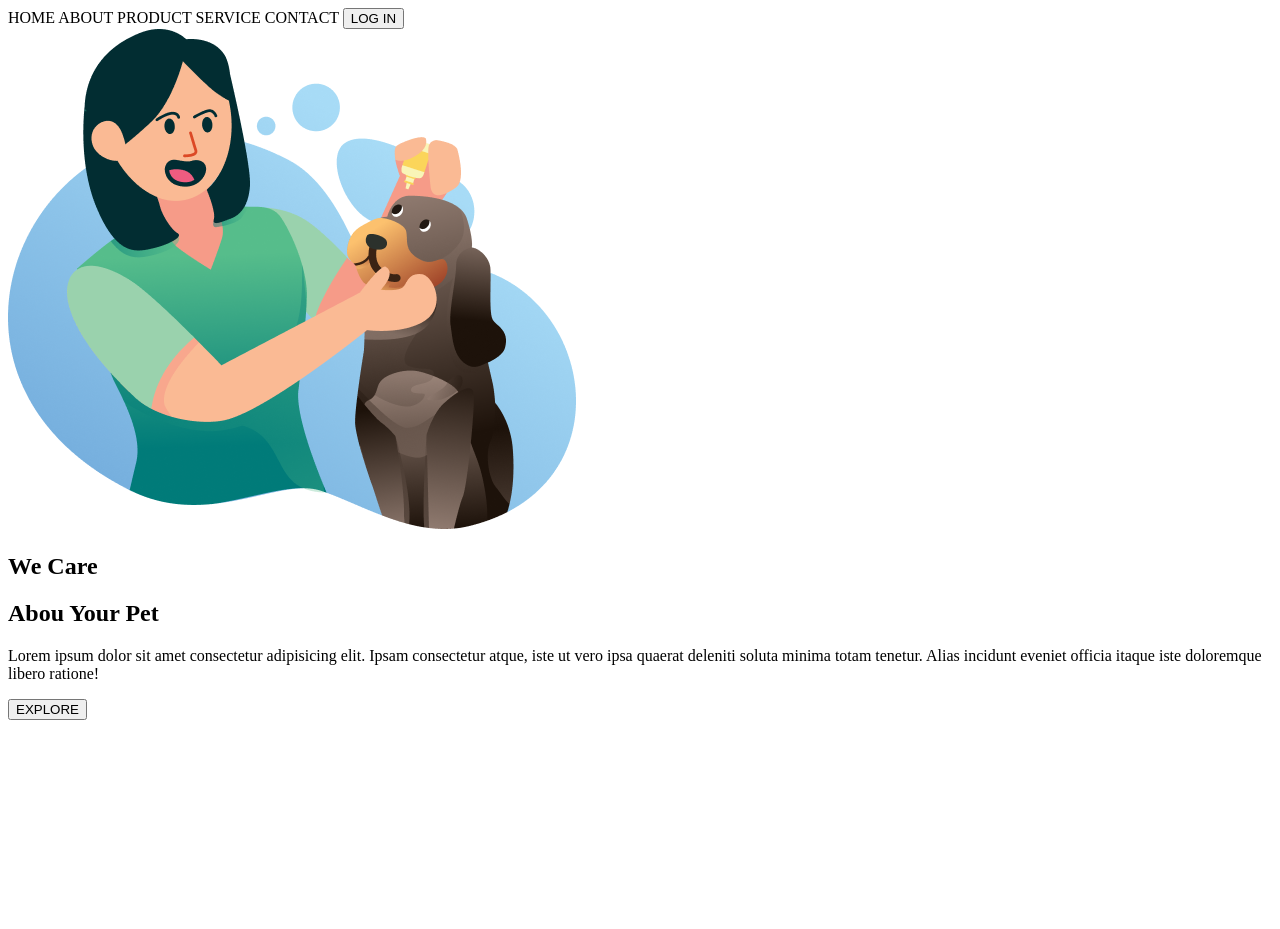
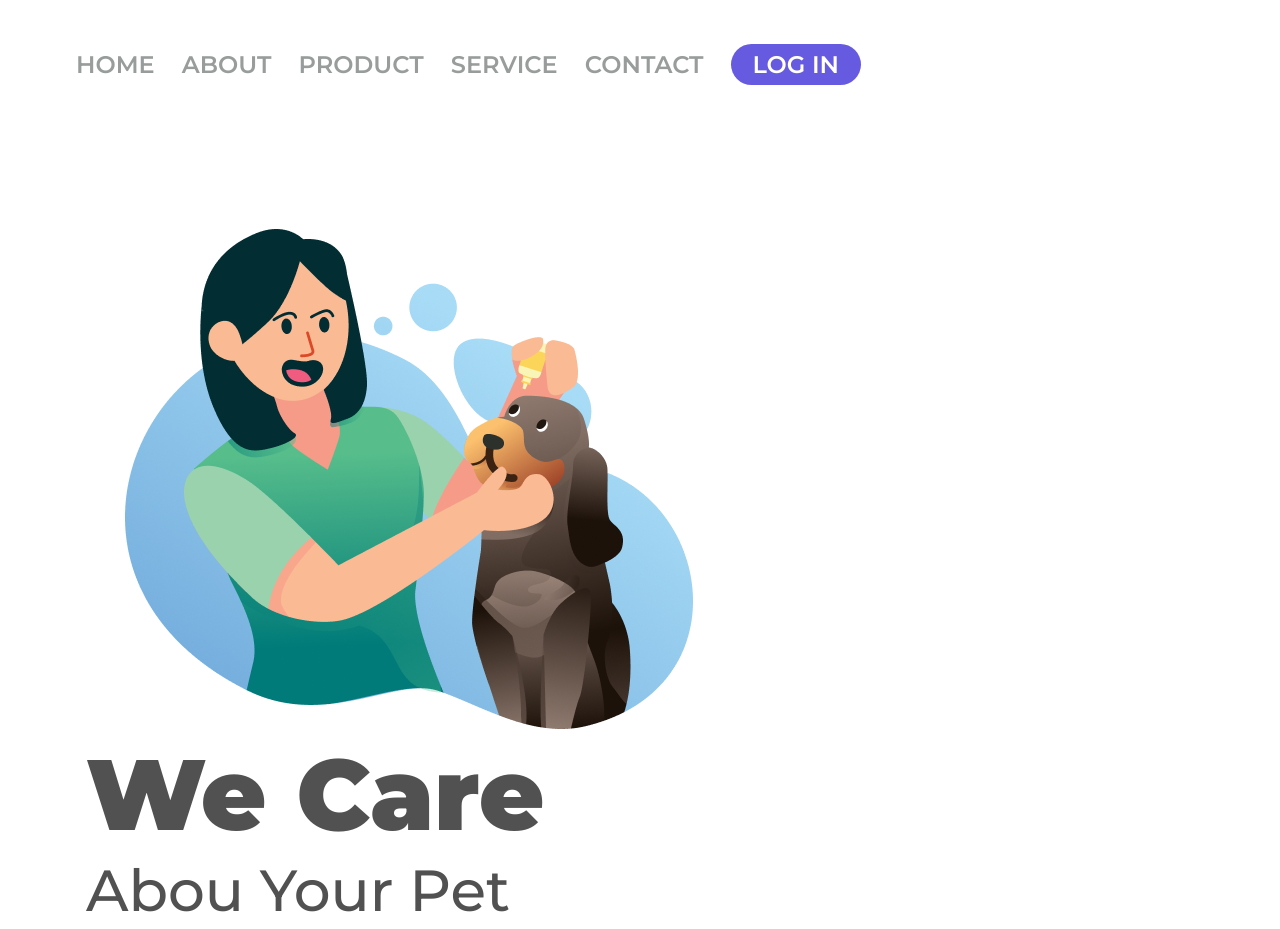
Before and after one commit to joaovictorar/Projeto-We-Care, a plain HTML site: page index.html in a window 1280 px wide. Shown: the top 929 px of the page. Before the commit the page ends 800 px from the top, so only its background shows below. Drawn offline with Linux system fonts and the light colour scheme.

Commit message:
alteração no head

```diff
--- a/index.html
+++ b/index.html
@@ -3,7 +3,7 @@
 <head>
     <meta charset="UTF-8">
     <meta name="viewport" content="width=device-width, initial-scale=1.0">
-    <link rel="stylesheet" href="./Wecare.css">
+    <link rel="stylesheet" href="./style.css">
     <link rel="preconnect" href="https://fonts.googleapis.com">
     <link rel="preconnect" href="https://fonts.gstatic.com" crossorigin>
     <link href="https://fonts.googleapis.com/css2?family=Montserrat:wght@400;500;600;700;900&family=Roboto:ital,wght@1,700&display=swap" rel="stylesheet">
```
